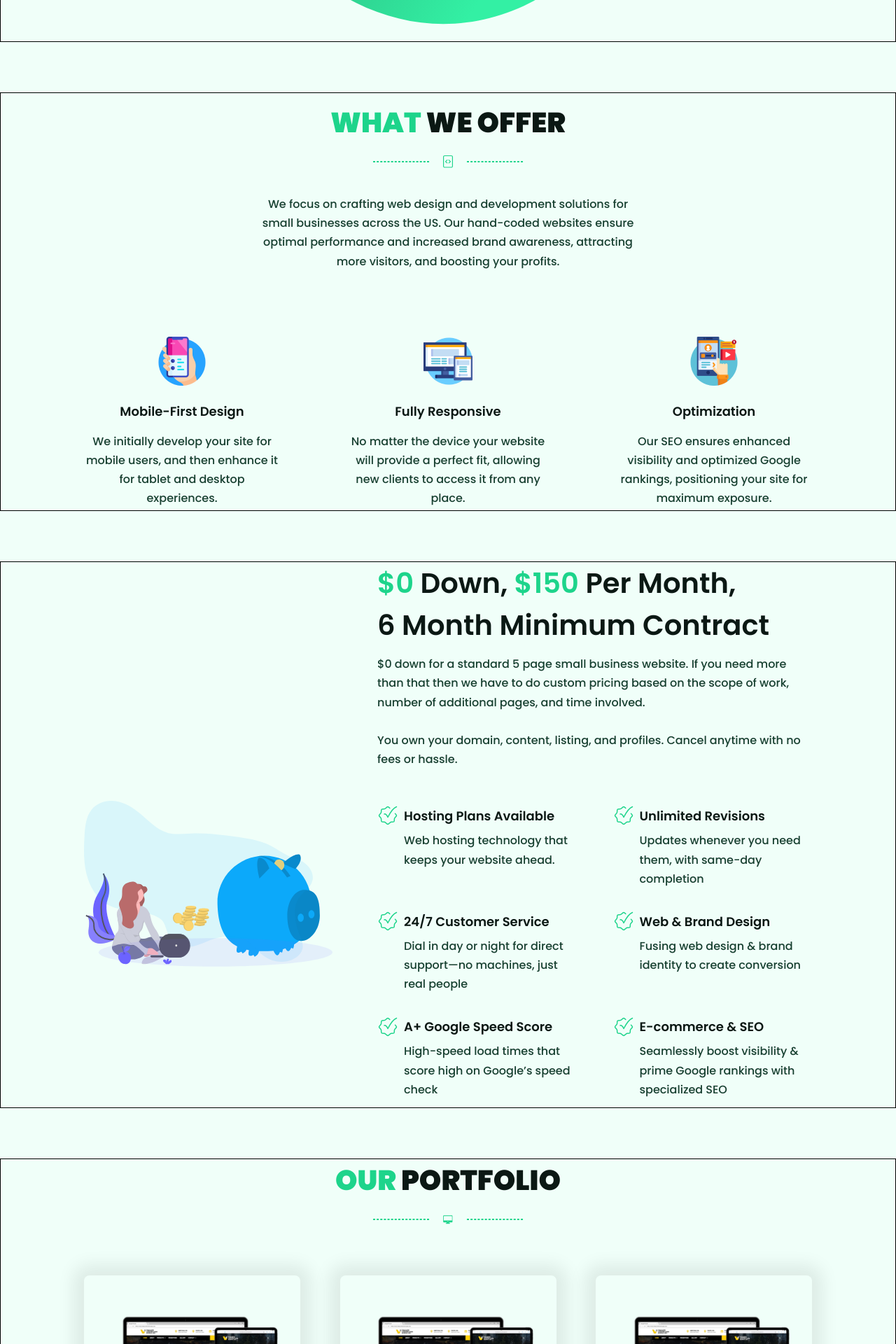
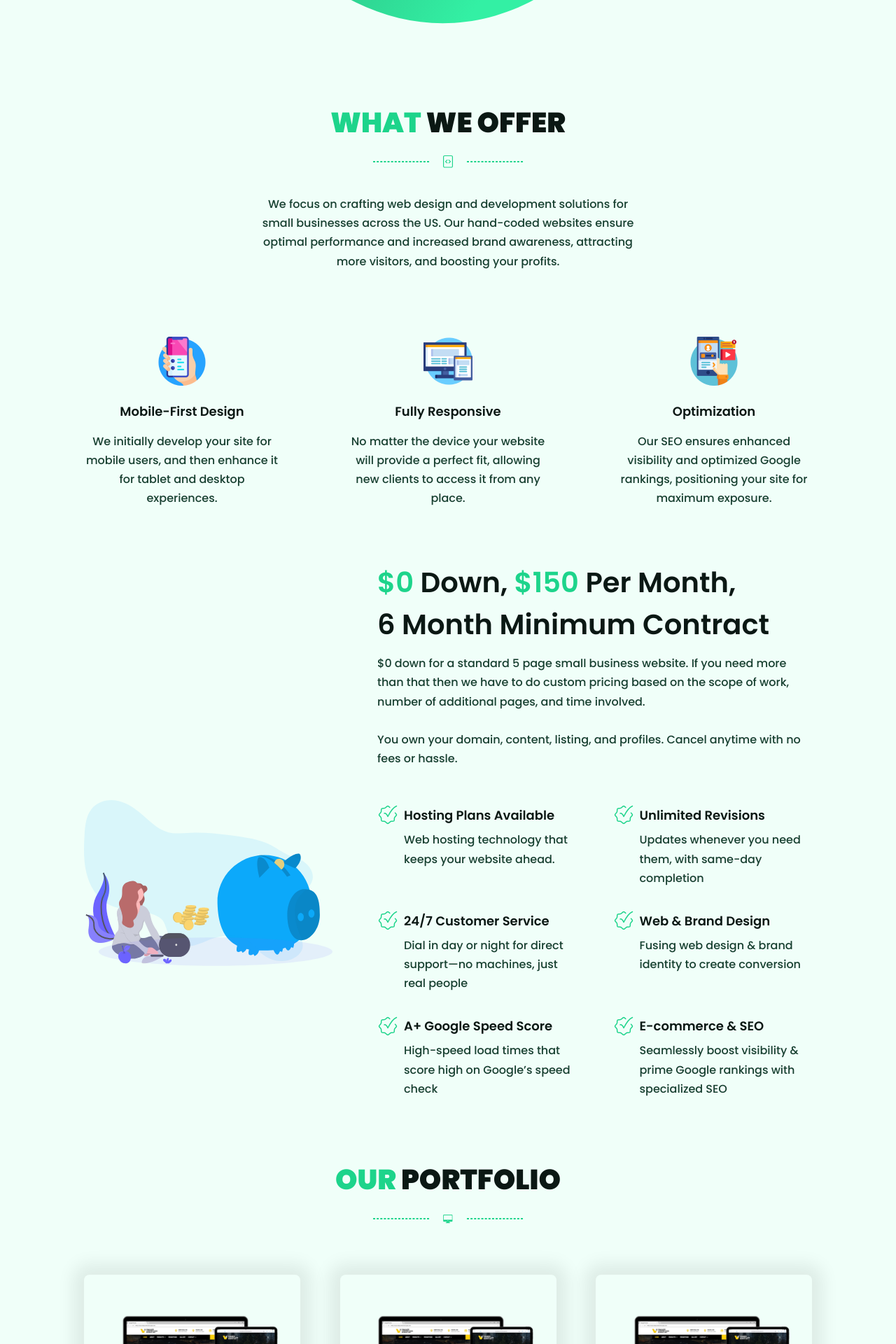
Before and after one commit to adinduokoro/Byte-Back-Digital-V2, a React (Create React App) app: page / in a window 1280 px wide. Shown: the part 840-2760 px from the top of the page at 70% size. Built offline with nearby package versions, Linux system fonts and the light colour scheme.

Commit message:
Bug Corrected
The bug fix is corrected. Instead of using margin bottom on the global section tag in App.css, I put it in each component. It's not how I would like it, but it gives me more control when needed.

```diff
--- a/src/App.css
+++ b/src/App.css
@@ -52,13 +52,11 @@ body {
 
 /* Section styles */
 section {
-  border: 1px solid black;
   position: relative;
   display: flex;
   justify-content: center;
   align-items: center;
   overflow: hidden;
-  margin-bottom: 4.5rem;
 }
 
 /* Container styles */
--- a/src/App.js
+++ b/src/App.js
@@ -11,9 +11,9 @@ function App() {
     <div className="App">
       <ToastContainer />
       <Routes>
-        {/* <Route path="/" element={ <Layout />}> */}
+        <Route path="/" element={ <Layout />}>
           <Route index element={<Home />} />
-        {/* </Route> */}
+        </Route>
       </Routes>
     </div>
   );
--- a/src/components/hero/Hero.module.css
+++ b/src/components/hero/Hero.module.css
@@ -2,6 +2,8 @@
   position: relative;
   height: 56.25rem;
   width: 100%;
+  margin-bottom: 4.5rem;
+
 }
 
 .background-container {
--- a/src/components/paymentPlan/PaymentPlan.module.css
+++ b/src/components/paymentPlan/PaymentPlan.module.css
@@ -2,6 +2,7 @@
   position: relative;
   height: 48.8125rem;
   width: 100%;
+  margin-bottom: 4.5rem;
 }
 
 .payment-plan-content {
--- a/src/components/portfolio/Portfolio.module.css
+++ b/src/components/portfolio/Portfolio.module.css
@@ -2,6 +2,8 @@
   position: relative;
   height: 53.75rem;
   width: 100%;
+  margin-bottom: 4.5rem;
+
 }
 
 .portfolio-content {
--- a/src/components/whatWeOffer/WhatWeOffer.module.css
+++ b/src/components/whatWeOffer/WhatWeOffer.module.css
@@ -2,6 +2,8 @@
   position: relative;
   height: 37.390625rem;
   width: 100%;
+  margin-bottom: 4.5rem;
+
 }
 
 .what-we-offer-content {
--- a/src/components/whoWeAre/WhoWeAre.module.css
+++ b/src/components/whoWeAre/WhoWeAre.module.css
@@ -2,6 +2,8 @@
   position: relative;
   height: 54.125rem;
   width: 100%;
+  margin-bottom: 4.5rem;
+
 }
 
 .who-we-are-content {
```
Also changed, not shown: src/components/layout/Layout.js (+7 -5 lines). Lines whose indentation alone changed are shown as unchanged.
